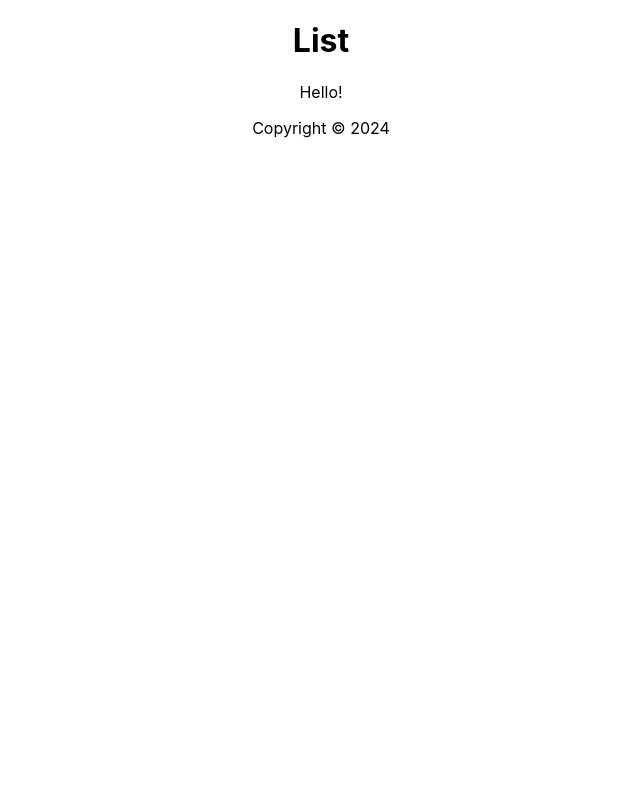
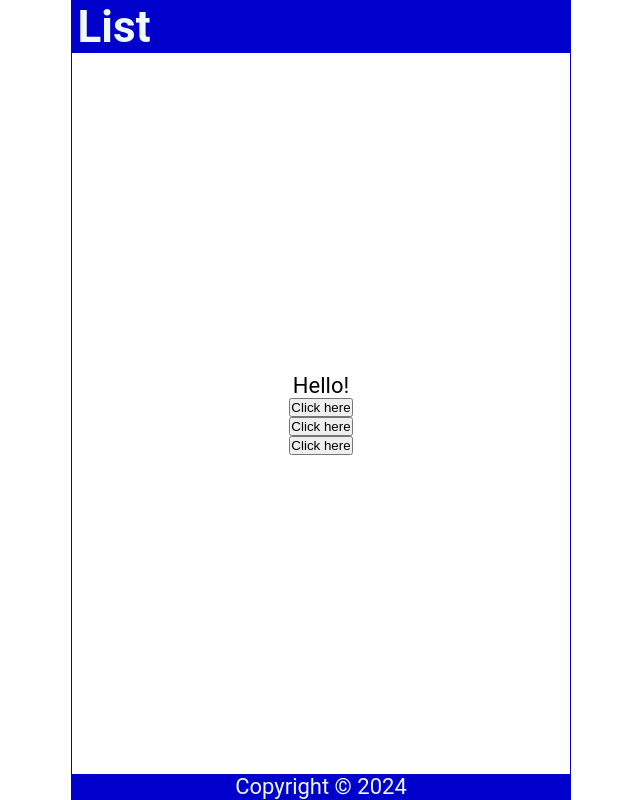
Before and after one commit to kathrynmckean/reactTest, a React (Create React App) app: page / in a window 1280 px wide. Shown: the whole page, without its empty margins (319-959 px from the left). Built offline with nearby package versions, Linux system fonts and the light colour scheme.

Commit message:
testing react

```diff
--- a/src/App.css
+++ /dev/null
@@ -1,38 +0,0 @@
-.App {
-  text-align: center;
-}
-
-.App-logo {
-  height: 40vmin;
-  pointer-events: none;
-}
-
-@media (prefers-reduced-motion: no-preference) {
-  .App-logo {
-    animation: App-logo-spin infinite 20s linear;
-  }
-}
-
-.App-header {
-  background-color: #282c34;
-  min-height: 100vh;
-  display: flex;
-  flex-direction: column;
-  align-items: center;
-  justify-content: center;
-  font-size: calc(10px + 2vmin);
-  color: white;
-}
-
-.App-link {
-  color: #61dafb;
-}
-
-@keyframes App-logo-spin {
-  from {
-    transform: rotate(0deg);
-  }
-  to {
-    transform: rotate(360deg);
-  }
-}
--- a/src/App.js
+++ b/src/App.js
@@ -1,6 +1,3 @@
-
-import './App.css';
-
 import Header from './Header.js'
 import Content from './Content.js'
 import Footer from './Footer.js'
--- a/src/Content.js
+++ b/src/Content.js
@@ -1,11 +1,24 @@
 import React from 'react'
 
 const Content = () => {
+  const handleClick = () => {
+    console.log('you clicked it')
+  }
+  const handleClick2 = (name) => {
+    console.log(`${name} you clicked it`)
+  }
+  const handleClick3 = (e) => {
+    console.log(e.target)
+  }
+
   return (
     <main>
-      <p>
+      <p onDoubleClick={handleClick}>
         Hello!
       </p>
+      <button onClick={handleClick}>Click here</button>
+      <button onClick={() => handleClick2('katie')}>Click here</button>
+      <button onClick={(e) => handleClick3(e)}>Click here</button>
     </main>
   )
 }
--- a/src/Header.js
+++ b/src/Header.js
@@ -9,4 +9,4 @@ const Header = ({ logo }) => {
   )
 }
 
-export default Header
+export default Header;
--- a/src/index.css
+++ b/src/index.css
@@ -1,8 +1,6 @@
-body {
+/* body {
   margin: 0;
-  font-family: -apple-system, BlinkMacSystemFont, 'Segoe UI', 'Roboto', 'Oxygen',
-    'Ubuntu', 'Cantarell', 'Fira Sans', 'Droid Sans', 'Helvetica Neue',
-    sans-serif;
+  font-family: -apple-system, BlinkMacSystemFont, 'Segoe UI',
   -webkit-font-smoothing: antialiased;
   -moz-osx-font-smoothing: grayscale;
 }
@@ -10,4 +8,66 @@ body {
 code {
   font-family: source-code-pro, Menlo, Monaco, Consolas, 'Courier New',
     monospace;
+} */
+
+* {
+  margin: 0;
+  padding: 0;
+  box-sizing: border-box;
 }
+
+html {
+  font-size: 22px;
+}
+
+body {
+  min-height: 100vh;
+  font-family: 'Roboto', 'Oxygen',
+  'Ubuntu', 'Cantarell', 'Fira Sans', 'Droid Sans', 'Helvetica Neue',
+  sans-serif;
+  -webkit-font-smoothing: antialiased;
+  -mox-osx-font-smoothing: grayscale;
+}
+
+.App {
+  display: flex;
+  flex-direction: column;
+  justify-content: center;
+  align-items: center;
+  height: calc(100vh);
+  max-width: 500px;
+  border: 1px solid mediumblue;
+margin: auto;
+}
+
+header {
+  width: calc(100%);
+  padding: 0 0.25em;
+  background-color: mediumblue;
+  color: aliceblue;
+  display: flex;
+  justify-content: space-between;
+  align-items: center;
+}
+
+main {
+  width: 100%;
+  display: flex;
+  flex-direction: column;
+  flex-grow: 1;
+  justify-content: center;
+  align-items: center;
+  overflow-y: auto;
+
+}
+
+footer {
+  width: calc(100%);
+  padding: 0 0.25em;
+  background-color: mediumblue;
+  color: aliceblue;
+  display: flex;
+  /* justify-content: space-between; */
+  justify-content: center;
+  align-items: center;
+}
```
Also changed, not shown: src/logo.svg (deleted).
